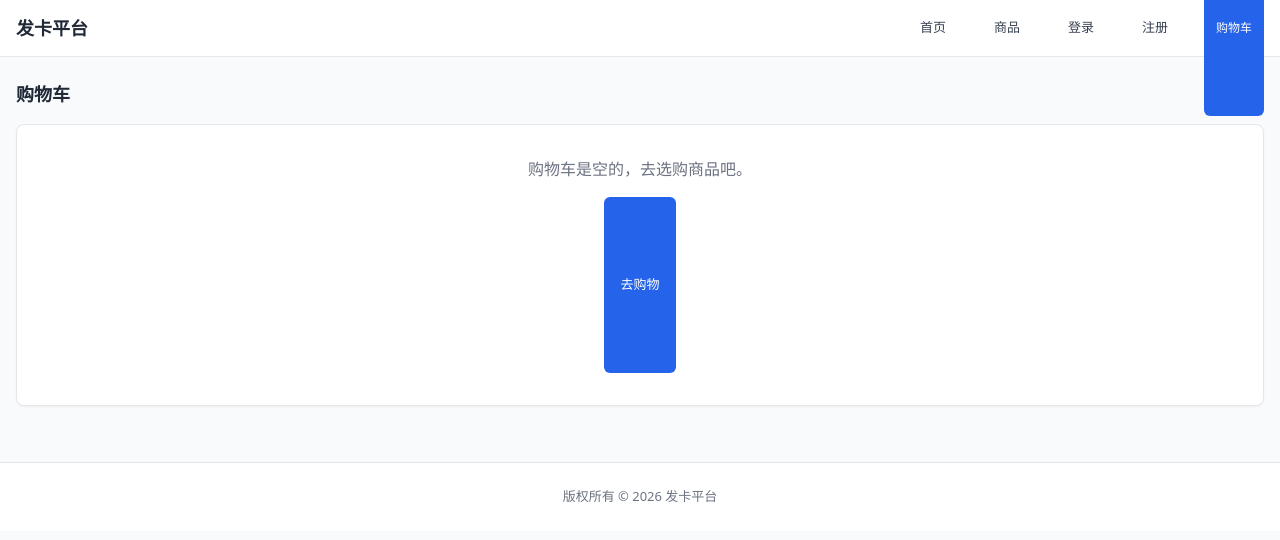
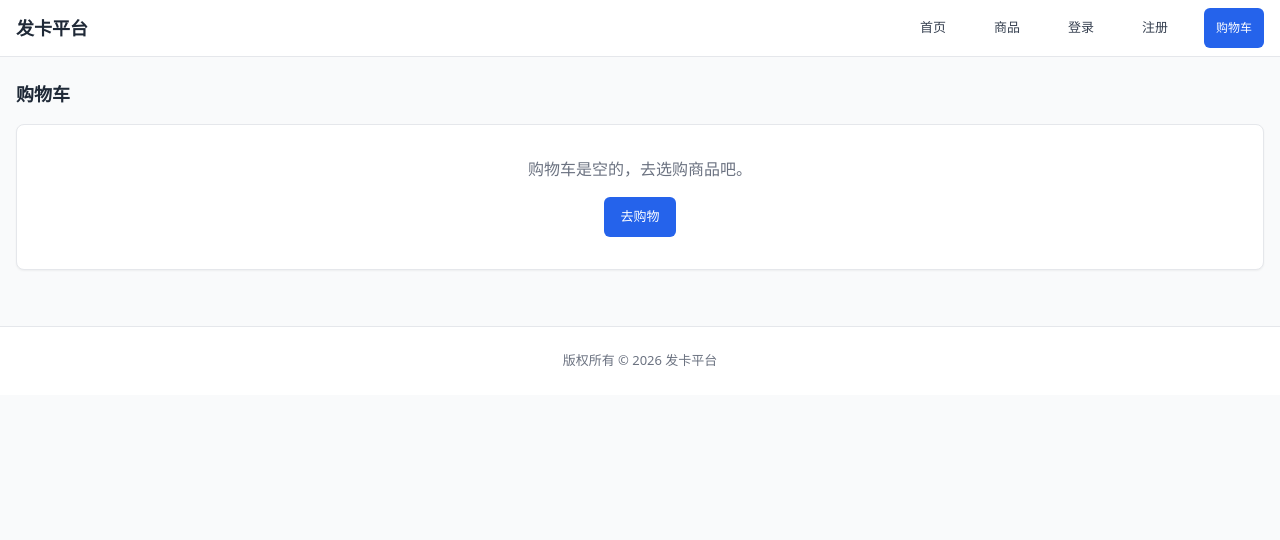
Before and after one commit to yuxuancj/chenze-faka-release, a Vue app in the folder frontend/: page /cart in a window 1280 px wide. Shown: the top 540 px of the page. Built offline with nearby package versions, Linux system fonts and the light colour scheme.

Commit message:
fix: button and input height (min-h-44 -> h-10)

```diff
--- a/frontend/src/style.css
+++ b/frontend/src/style.css
@@ -4,7 +4,7 @@
 
 @layer components {
     .btn {
-        @apply inline-flex items-center justify-center px-4 py-2 text-sm font-medium rounded-md min-h-44 transition-colors;
+        @apply inline-flex items-center justify-center px-4 py-2 text-sm font-medium rounded-md h-10 transition-colors;
     }
     .btn-primary {
         @apply btn bg-blue-600 text-white hover:bg-blue-700;
@@ -28,7 +28,7 @@
         @apply px-4 py-3 border-b border-gray-200;
     }
     .form-input {
-        @apply w-full px-3 py-2 border border-gray-300 rounded-md text-sm min-h-44 focus:outline-none focus:ring-2 focus:ring-blue-500 focus:border-transparent;
+        @apply w-full px-3 py-2 border border-gray-300 rounded-md text-sm h-10 focus:outline-none focus:ring-2 focus:ring-blue-500 focus:border-transparent;
     }
     .form-label {
         @apply block text-sm font-medium text-gray-700 mb-1;
```
